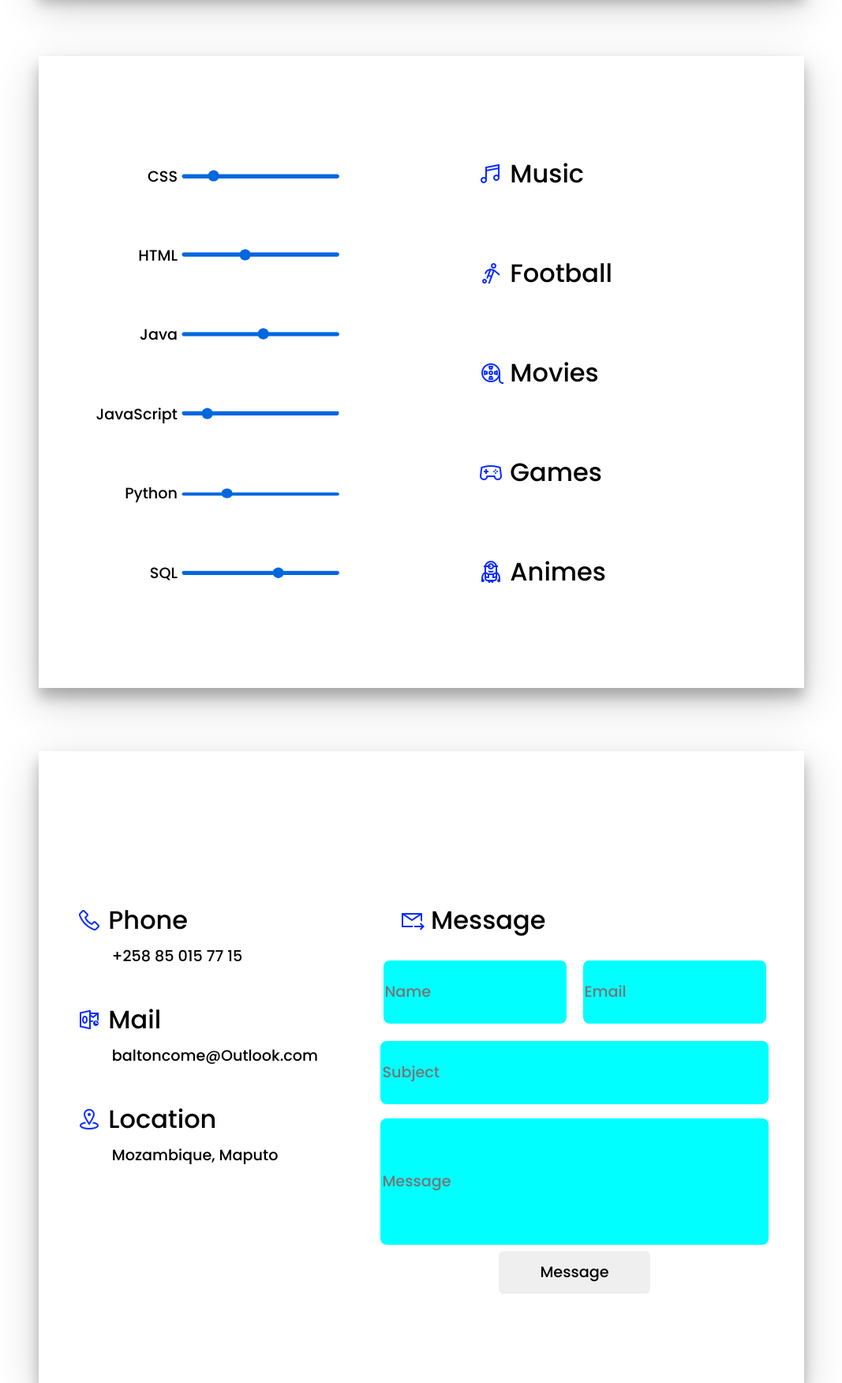
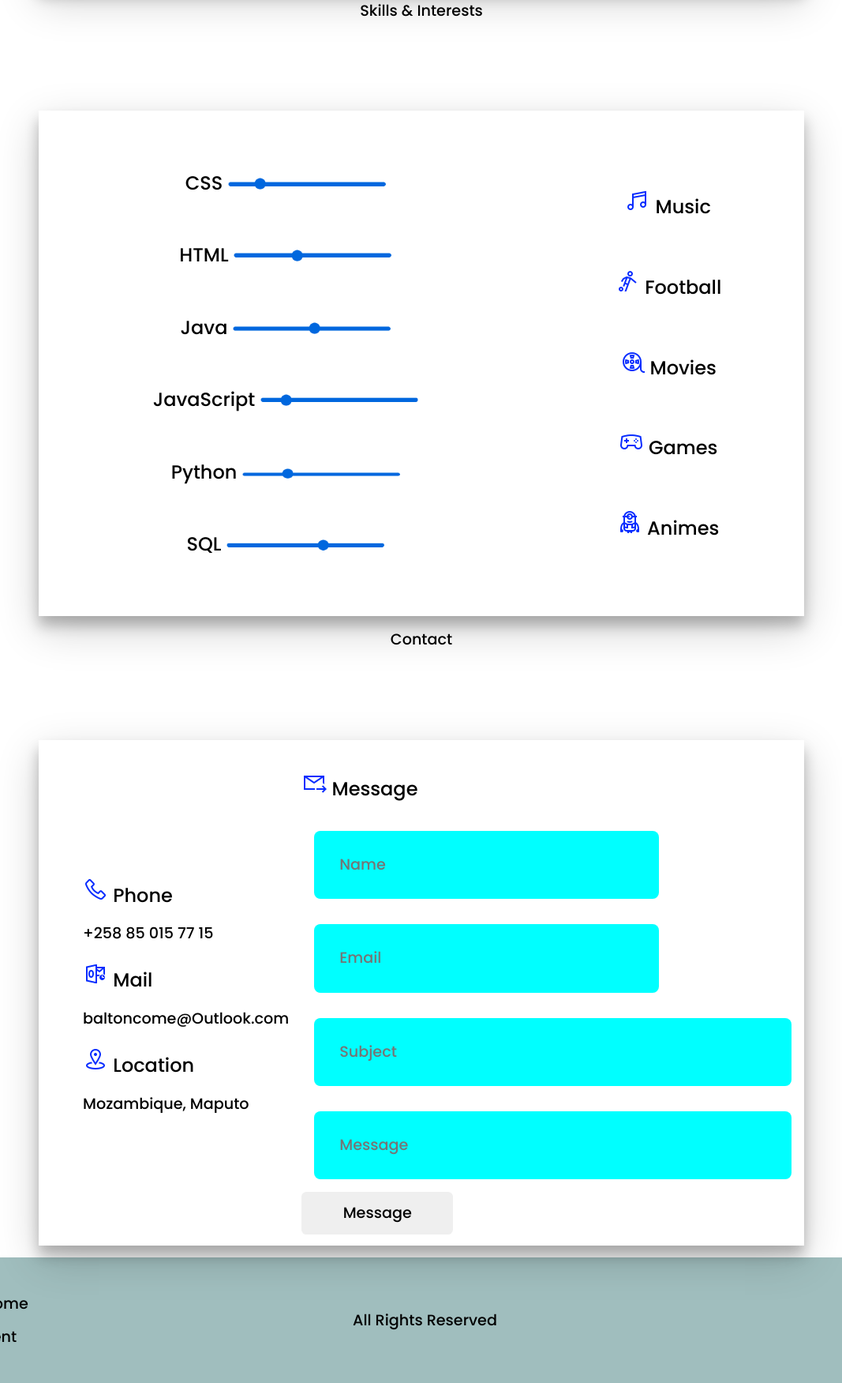
Before and after one commit to baltonCome/Portfolio, a plain HTML site: page index.html in a window 1280 px wide. Shown: the part 958-2709 px from the top of the page at 79% size, without its empty margins (106-1173 px from the left). Drawn offline with Linux system fonts and the light colour scheme; a web font is replaced by a local one.

Commit message:
Display Flex

```diff
--- a/index.html
+++ b/index.html
@@ -59,17 +59,17 @@
         </div>
         <div id="skills">
             <div class="title">
-                <p class="Large">Skills</p>
+                <p class="Large">Skills & Interests</p>
             </div>
             <div class="content">
                 <div class="left-side">
                     <ul>
-                        <li> <p class="normal">CSS <img src="Images/CSS.png" alt="CSS bar"></p></li>
-                        <li> <p class="normal">HTML <img src="Images/HTML.png" alt="HTML bar"></p> </li>
-                        <li> <p class="normal">Java <img src="Images/Java.png" alt="Java bar"></p></li>
-                        <li> <p class="normal">JavaScript <img src="Images/JS.png" alt="JS bar"></p></li>
-                        <li> <p class="normal">Python <img src="Images/Python.png" alt="Python bar"></p></li>
-                        <li><p class="normal">SQL <img src="Images/SQL.png" alt="SQL bar"></p> </li>
+                        <li> <p class="large">CSS <img src="Images/CSS.png" alt="CSS bar"></p></li>
+                        <li> <p class="large">HTML <img src="Images/HTML.png" alt="HTML bar"></p> </li>
+                        <li> <p class="large">Java <img src="Images/Java.png" alt="Java bar"></p></li>
+                        <li> <p class="large">JavaScript <img src="Images/JS.png" alt="JS bar"></p></li>
+                        <li> <p class="large">Python <img src="Images/Python.png" alt="Python bar"></p></li>
+                        <li><p class="large">SQL <img src="Images/SQL.png" alt="SQL bar"></p> </li>
                     </ul>
                 </div>
                 <div class="right-side">
@@ -116,24 +116,35 @@
                     </ul>
                 </div>
                 <div class="message">
+                    <div>
                         <p class="large"><img src="Icons/send_32px.png" alt="Send message icon" class="icon"> Message </p>
+                    </div>
+                    <div>
                         <form action="">
+                            <div>
                                 <input placeholder="Name" type="text" name="Name" id="name" class="user-info">
                                 <input placeholder="Email" type="text" name="email" id="email" class="user-info">
+                            </div>
+                            <div class = "big-input">
                                 <input placeholder="Subject" type="text" name="subject" id="subject">
                                 <input placeholder="Message" type="text" name="description" id="description">
+                            </div>
+                        </form>
+                    </div>
+                    <div>
                         <a href="#"><button style="vertical-align: middle;" id="send-message"> <span> Message </span></button></a>
-                    </form>
+                    </div>
                 </div>
             </div>
         </div>
     </div>
     <div id="footer">
-        <div id="name-social">
         <div>
             <p>Balton Come</p>
             <p>IT Student</p>
         </div>
+        <div id="arr">All Rights Reserved</div>
+        <div>
             <ul>
                 <li> <a href="http://facebook.com/Baltoncome"> <img src="Icons/Facebook_32px.png" alt="facebook Icon"></a>
                 </li>
@@ -141,7 +152,6 @@
                 </li>
             </ul>
         </div>
-        <div id="arr">All Rights Reserved</div>
     </div>
     <script src="script.js"></script>
 </body>
--- a/style.css
+++ b/style.css
@@ -7,12 +7,6 @@
     box-sizing: border-box;
 }
 
-@media screen and (max-width: 600px) {
-  body {
-    background-color: olive;
-  }
-}
-
 body{
     font-family: 'Poppins', sans-serif;
     font-size: 1.2rem;
@@ -20,35 +14,46 @@ body{
 }
 
 .x-large{
-    font-size: 3.5rem;
+    font-size: 3rem;
 }
 
 .large{
-    font-size: 2rem;
+    font-size: 1.5rem;
 }
 
 .normal{
-    font-size: 1.2rem;
+    font-size: 1rem;
 }
+
+/*@media screen and (max-width: 600px) {
+  body {
+    background-color: olive;
+  }
+}*/
 
 #container{
     max-width: 1000px;
-    display: grid;
+    display: flex;
+    flex-direction: column;
     padding: 15px;
-    grid-gap: 5rem;
     margin: auto;
 }
 
 #header {
     width: 100%;
     background-color: var(--cor0);
-    display: grid;
-    grid-template-columns: 30% 70%;
+    display: flex;
+    flex-grow: 1;
     padding: 2rem;
     border-radius: 1rem;
     box-shadow: 0 12px 16px 0 rgba(0,0,0,0.24),0 17px 50px 0 rgba(0,0,0,0.19);
-    text-align: right;
     overflow: hidden;
+}
+
+#logo{
+    flex-grow: 6;
+    text-align: left;
+    padding: 1.5rem;
 }
 
 .sticky{
@@ -61,36 +66,32 @@ body{
     padding-top: 10rem;
 }
 
-#logo{
-    text-align: left;
-    padding: 1.5rem;
-}
-
 #container > div{
     gap: 1rem;
 }
 
 #home{
-    display: grid;
+    display: flex;
+    flex-direction: column;
 }
 
-#home .content{
-    display: grid;
-    grid-template-columns: 20% 80%;
+.content{
+    display: flex;
+    align-items: center;
+    width: 100%;
+    align-content: center;
+    box-shadow: 0 12px 16px 0 rgba(0,0,0,0.24),0 17px 50px 0 rgba(0,0,0,0.19);
+    margin-top: 5rem;
+    height: 80vh;
 }
 
-#home .left-side{
-    position: relative;
-    top: 8rem;
-}
-
-#home .left-side ul li{
-    margin-bottom: 2rem;
+.title{
+    text-align: center;
 }
 
 ul li{
     list-style: none;
-    margin: 0.5rem;
+    margin: 1rem;
 }
 
 ul li a{
@@ -98,10 +99,6 @@ ul li a{
     border-radius: 1rem;
     padding: 0.4rem;
     transition: all 0.5s ease;
-}
-
-ul li a:last-child{
-    margin-right: 2rem;
 }
 
 #nav-bar ul li{
@@ -118,9 +115,9 @@ ul li a:last-child{
 }
 
 #main{
-    display: grid;
-    gap: 20px;
-    grid-template-columns: 50% 50%;
+    display: flex;
+    padding: 2rem;
+    justify-content: space-around;
 }
 
 button{
@@ -165,17 +162,79 @@ button:hover span:after{
 }
 
 #skills{
-    display: grid;
+    display: flex;
+    flex-direction: column;
 }
 
-#skills .right-side {
+#skills .content{
+    justify-content: space-around;
+}
+
+#skills .left-side {
+    display: flex;
+}
+
+#skills .left-side li, #skills .right-side li{
+    display: flex;
+    justify-items: center;
+    justify-content: space-around;
+}
+
+#contact{
+    display: flex;
+    flex-direction: column;
+    justify-content: space-around;
+    height: 100%;
+}
+
+#contact .content{
+    display: flex;
+}
+
+.message{
+    display: flex;
+    flex-direction: column;
+    text-align: left;
+    align-content: stretch;
+}
+
+input{
+    border: none;
+    padding: 2rem;
+    margin: 1rem;
+    justify-content: space-around;
+    background-color: aqua;
+    border-radius: 0.5rem;
+}
+
+.big-input{
+    display: flex;
+    flex-direction: column;
+    width: 100%;
+}
+
+#footer{
+    display: flex;
+    background-color: var(--cor0);
+    padding: 1rem;
+    border-radius: 1rem;
+    justify-content: space-between;
+    align-items: center;
+    text-align: center;
+}
+
+.highlight{
+    background-color: #fff;
+    display: inline;
+    padding: 0.4rem;
+    border-radius: 0.4rem;
+    box-shadow: 0 12px 16px 0 rgba(0,0,0,0.24),0 17px 50px 0 rgba(0,0,0,0.19);
+}
+
+/*#skills .right-side {
     padding: 2rem;
 }
 
-.title{
-    text-align: center;
-    display: none;
-}
 
 #skills .left-side{
     text-align: right;
@@ -197,22 +256,10 @@ button:hover span:after{
 #skills .right-side ul li{
     padding: 0.12rem;
     display: inline;
-}
+}/*/
 
-#contact{
-    display: grid;
-}
 
-#contact .content{
-    display: grid;
-    grid-template-columns: 40% 60%;
-}
-
-.message{
-    text-align: center;
-}
-
-.message p {
+/*.message p {
     position: relative;
     left: 4.3rem;
     text-align: left;
@@ -273,18 +320,13 @@ input{
 #send-message{
     position: relative;
     top:3rem;
-}
+}*/
 
-.content{
-    align-content: center;
-    box-shadow: 0 12px 16px 0 rgba(0,0,0,0.24),0 17px 50px 0 rgba(0,0,0,0.19);
-}
+/*#home, #skills, #contact{
+    height: 90vh;
+} */
 
-#home, #skills, #contact{
-    height: 100vh;
-}
-
-#footer{
+/*#footer{
     background-color: var(--cor0);
     position: relative;
     top: 6rem;
@@ -309,12 +351,4 @@ input{
 #arr{
     display: inline;
     text-align: center;
-}
-
-.highlight{
-    background-color: #fff;
-    display: inline;
-    padding: 0.4rem;
-    border-radius: 0.4rem;
-    box-shadow: 0 12px 16px 0 rgba(0,0,0,0.24),0 17px 50px 0 rgba(0,0,0,0.19);
-}
+}*/
```
Lines whose indentation alone changed are shown as unchanged.
